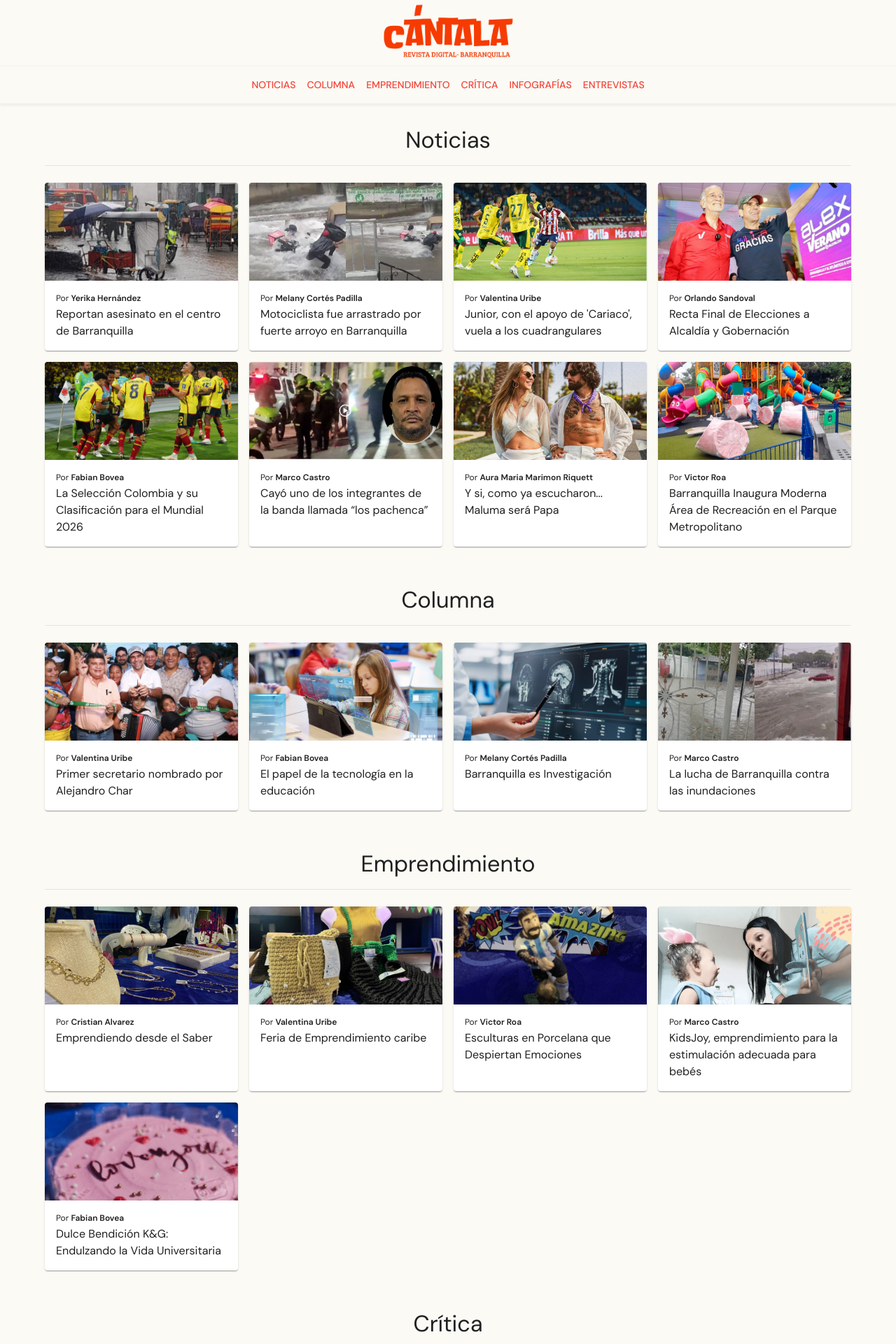
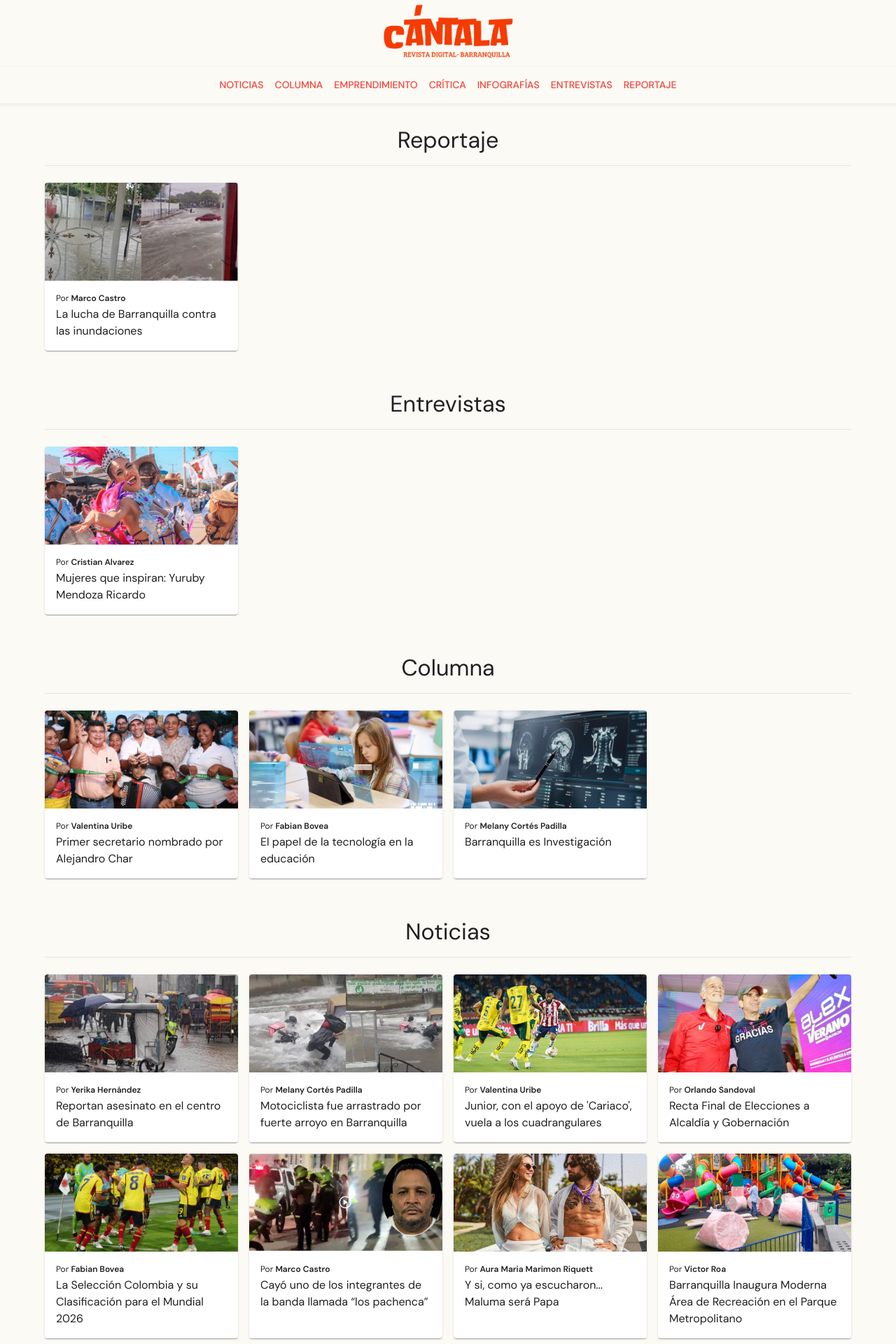
Before and after one commit to jaravad/revista-cantala, a React (Vite) app: page / in a window 1280 px wide. Shown: the top 1920 px of the page at 70% size. Built offline with nearby package versions, Linux system fonts and the light colour scheme.

Commit message:
update order

```diff
--- a/src/App.jsx
+++ b/src/App.jsx
@@ -8,6 +8,7 @@ import {
   interviews,
   news,
   opinion,
+  reportaje,
 } from './data'
 import ArticlePreview from './components/ArticlePreview'
 import SectionHeader from './components/SectionHeader'
@@ -15,11 +16,19 @@ import SectionHeader from './components/SectionHeader'
 function App() {
   return (
     <Container maxWidth="lg" sx={{ py: 4 }} className="fade-animate">
-      <Box borderBottom="1px solid #e4e4e4" pb={2} textAlign="center" mb={3}>
-        <Typography variant="h4">Noticias</Typography>
-      </Box>
+      <SectionHeader>Reportaje</SectionHeader>
       <Grid container spacing={2} mb={6}>
-        {news.map((n) => {
+        {reportaje.map((n) => {
+          return (
+            <Grid key={n.id} xs={6} sm={4} md={3}>
+              <ArticlePreview {...n} />
+            </Grid>
+          )
+        })}
+      </Grid>
+      <SectionHeader>Entrevistas</SectionHeader>
+      <Grid container spacing={2} mb={6}>
+        {interviews.map((n) => {
           return (
             <Grid key={n.id} xs={6} sm={4} md={3}>
               <ArticlePreview {...n} />
@@ -32,6 +41,18 @@ function App() {
       </Box>
       <Grid container spacing={2} mb={6}>
         {opinion.map((n) => {
+          return (
+            <Grid key={n.id} xs={6} sm={4} md={3}>
+              <ArticlePreview {...n} />
+            </Grid>
+          )
+        })}
+      </Grid>
+      <Box borderBottom="1px solid #e4e4e4" pb={2} textAlign="center" mb={3}>
+        <Typography variant="h4">Noticias</Typography>
+      </Box>
+      <Grid container spacing={2} mb={6}>
+        {news.map((n) => {
           return (
             <Grid key={n.id} xs={6} sm={4} md={3}>
               <ArticlePreview {...n} />
@@ -76,16 +97,6 @@ function App() {
           )
         })}
       </Grid>
-      <SectionHeader>Entrevistas</SectionHeader>
-      <Grid container spacing={2} mb={6}>
-        {interviews.map((n) => {
-          return (
-            <Grid key={n.id} xs={6} sm={4} md={3}>
-              <ArticlePreview {...n} />
-            </Grid>
-          )
-        })}
-      </Grid>
     </Container>
   )
 }
--- a/src/components/Header.jsx
+++ b/src/components/Header.jsx
@@ -75,6 +75,13 @@ export default function Header() {
         >
           Entrevistas
         </Button>
+        <Button
+          onClick={() => {
+            navigate('/reportaje')
+          }}
+        >
+          Reportaje
+        </Button>
       </Box>
     </Box>
   )
--- a/src/data/index.js
+++ b/src/data/index.js
@@ -112,6 +112,13 @@ export const news = [
     author: authors.victor,
     previewImage: victorNewsImg,
   },
+  {
+    component: YerikaInterview,
+    id: 'reinado-popular',
+    title: 'Mujeres que inspiran: Reinado Popular',
+    author: authors.cris,
+    previewImage: yerikaImg,
+  },
 ]
 
 export const opinion = [
@@ -136,6 +143,9 @@ export const opinion = [
     author: authors.melany,
     previewImage: melanyImg,
   },
+]
+
+export const reportaje = [
   {
     component: MarcoOpinion,
     title: 'La lucha de Barranquilla contra las inundaciones',
@@ -203,13 +213,6 @@ export const interviews = [
     author: authors.cris,
     previewImage: women,
   },
-  {
-    component: YerikaInterview,
-    id: 'reinado-popular',
-    title: 'Mujeres que inspiran: Reinado Popular',
-    author: authors.yerika,
-    previewImage: yerikaImg,
-  },
 ]
 
 export const critica = [
--- a/src/interviews/YerikaInterview.jsx
+++ b/src/interviews/YerikaInterview.jsx
@@ -11,7 +11,7 @@ const YerikaInterview = () => {
   return (
     <ArticleWrapper>
       <Title>Mujeres que inspiran: Reinado Popular</Title>
-      <AuthorLine>{authors.yerika}</AuthorLine>
+      <AuthorLine>{authors.cris}</AuthorLine>
       <Subheader>
         Hoy será el cierre de inscripciones al certamen más importante realizado
         en el marco del carnaval de Barranquilla, en donde una Carnavalera en
--- a/src/main.jsx
+++ b/src/main.jsx
@@ -25,6 +25,7 @@ import Infographics from './views/Infographics.jsx'
 import Entrepeneurship from './views/Entrepeneurship.jsx'
 import Interviews from './views/Interviews.jsx'
 import Critica from './views/Critica.jsx'
+import Reportaje from './views/Reportaje.jsx'
 
 let theme = createTheme({
   palette: {
@@ -55,6 +56,7 @@ ReactDOM.createRoot(document.getElementById('root')).render(
           <Route path="/infografias" element={<Infographics />} />
           <Route path="/entrevistas" element={<Interviews />} />
           <Route path="/critica" element={<Critica />} />
+          <Route path="/reportaje" element={<Reportaje />} />
           {news.map(({ id, component: Component }) => {
             return <Route path={id} element={<Component />} key={id} />
           })}
--- /dev/null
+++ b/src/views/Reportaje.jsx
@@ -0,0 +1,25 @@
+import React from 'react'
+import ArticlePreview from '../components/ArticlePreview'
+import { Unstable_Grid2 as Grid } from '@mui/material'
+import ArticleWrapper from '../components/ArticleWrapper'
+import SectionHeader from '../components/SectionHeader'
+import { reportaje } from '../data'
+
+const Reportaje = () => {
+  return (
+    <ArticleWrapper>
+      <SectionHeader>Reportaje</SectionHeader>
+      <Grid container spacing={2} mb={6}>
+        {reportaje.map((n) => {
+          return (
+            <Grid key={n.id} xs={6} sm={4}>
+              <ArticlePreview {...n} />
+            </Grid>
+          )
+        })}
+      </Grid>
+    </ArticleWrapper>
+  )
+}
+
+export default Reportaje
```
